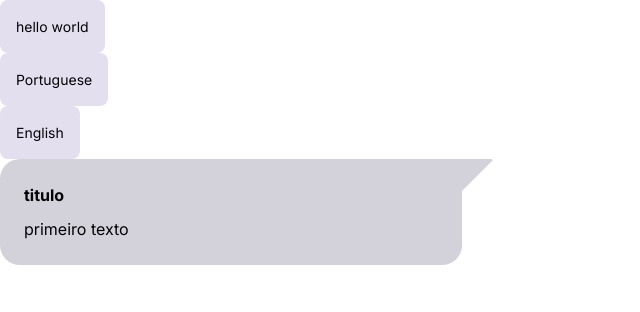
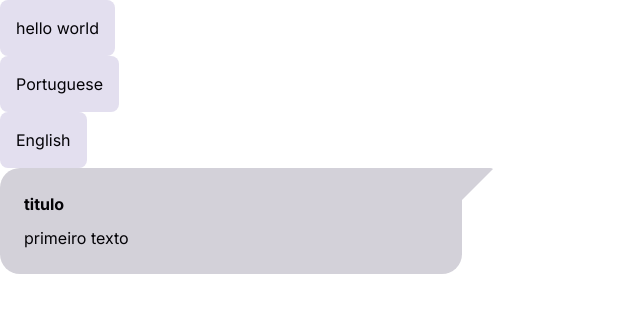
Before and after one commit to michel-raupp/portifolio-v3, a React (Vite) app: page / in a window 1280 px wide. Shown: the top 312 px of the page, without its empty margins (0-640 px from the left). Built offline with nearby package versions, Linux system fonts and the light colour scheme.

Commit message:
fix: fixes button text color

```diff
--- a/src/components/atoms/Button/style.ts
+++ b/src/components/atoms/Button/style.ts
@@ -44,7 +44,7 @@
     case BUTTON_COLORS.DARK:
       return $darkMode ? DARK_THEME.text : LIGHT_THEME.background;
     default:
-      return "transparent";
+      return $darkMode ? DARK_THEME.text : LIGHT_THEME.background;
   }
 };
 
@@ -93,5 +93,9 @@
 
 export const StyledText = styled.p<IStyledText>`
   color: ${({ $darkMode, color }) => getTextColor($darkMode, color)};
-  font-size: ${({ size }) => (size === BUTTON_SIZES.NORMAL ? "16px" : "14px")};
+  font-size: ${({ size }) => (size === BUTTON_SIZES.LARGE ? "16px" : "14px")};
+
+  @media (max-width: 768px) {
+    font-size: ${({ size }) => (size === BUTTON_SIZES.LARGE ? "14px" : "12px")};
+  }
 `;
```
